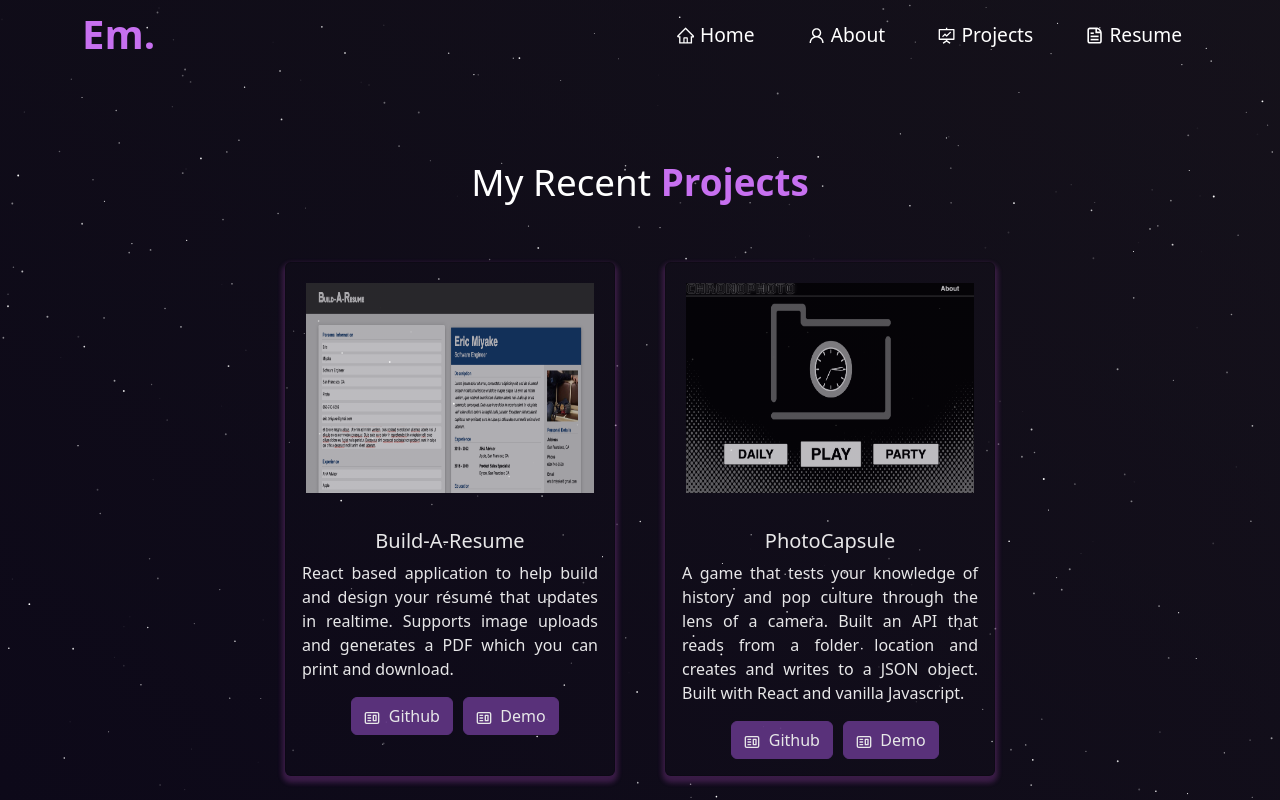
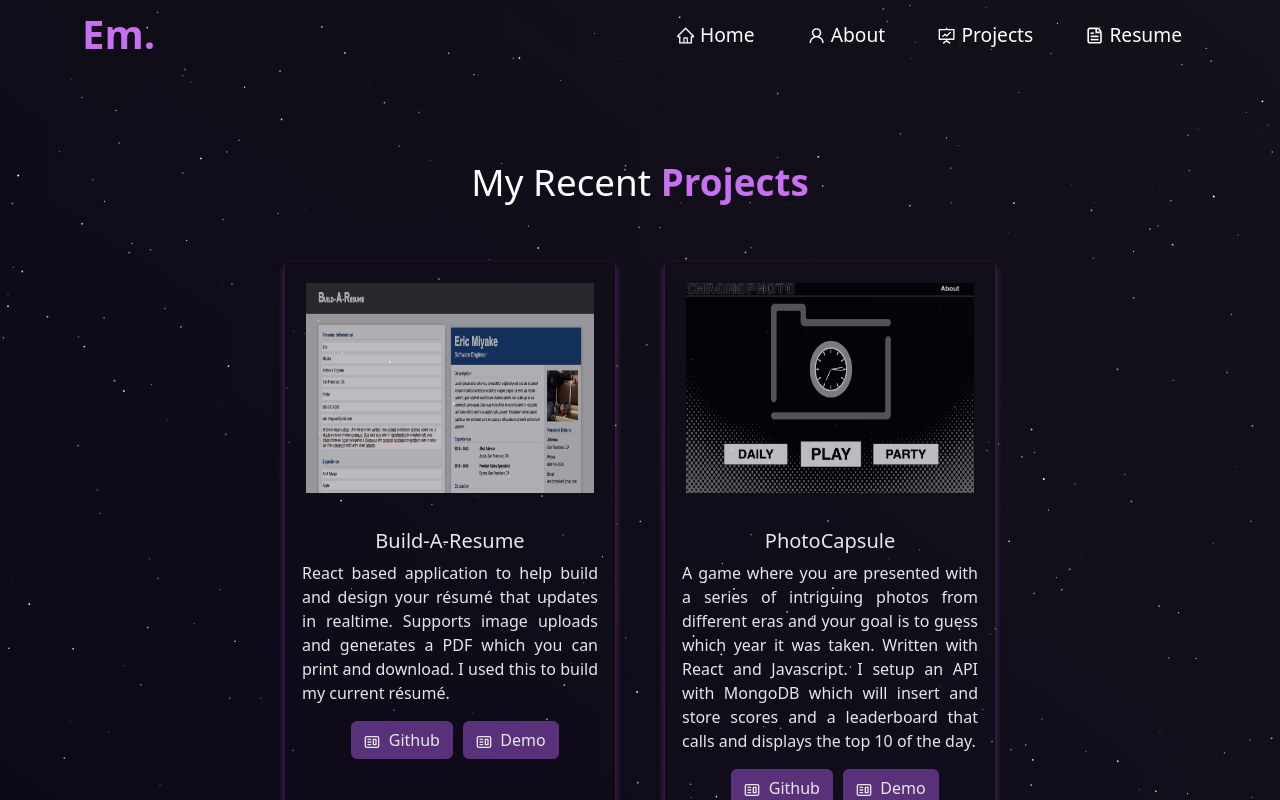
Before and after one commit to ArekBM/Portfolio, a React (Vite) app: page /project in a window 1280 px wide. Shown: the top 800 px of the page. Built offline with nearby package versions, Linux system fonts and the light colour scheme.

Commit message:
resume fix

```diff
--- a/src/components/Projects.jsx
+++ b/src/components/Projects.jsx
@@ -18,7 +18,7 @@ export default function Projects() {
                         <ProjectCard
                             imgPath={BuildA}
                             title='Build-A-Resume'
-                            description='React based application to help build and design your résumé that updates in realtime. Supports image uploads and generates a PDF which you can print and download.'
+                            description='React based application to help build and design your résumé that updates in realtime. Supports image uploads and generates a PDF which you can print and download. I used this to build my current résumé. '
                             ghLink='https://github.com/ArekBM/ResumeBuilder'
                             demoLink='http://stupendous-dasik-d8337d.netlify.app/'
                         />
@@ -27,7 +27,7 @@ export default function Projects() {
                         <ProjectCard
                             imgPath={PhotoCapsule}
                             title='PhotoCapsule'
-                            description='A game that tests your knowledge of history and pop culture through the lens of a camera. Built an API that reads from a folder location and creates and writes to a JSON object. Built with React and vanilla Javascript.'
+                            description='A game where you are presented with a series of intriguing photos from different eras and your goal is to guess which year it was taken. Written with React and Javascript. I setup an API with MongoDB which will insert and store scores and a leaderboard that calls and displays the top 10 of the day.'
                             ghLink='https://github.com/ArekBM/PhotoCapsule'
                             demoLink='https://scintillating-melba-98a2d4.netlify.app/'
                         />
```
Also changed, not shown: 1 other file (tests, documents, lock files or other folders).
